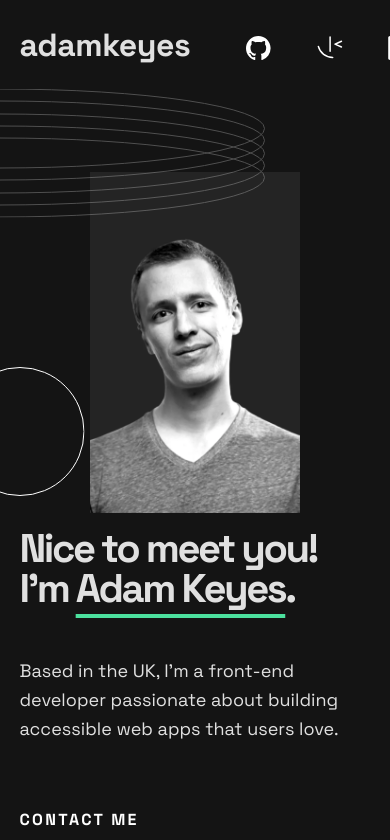
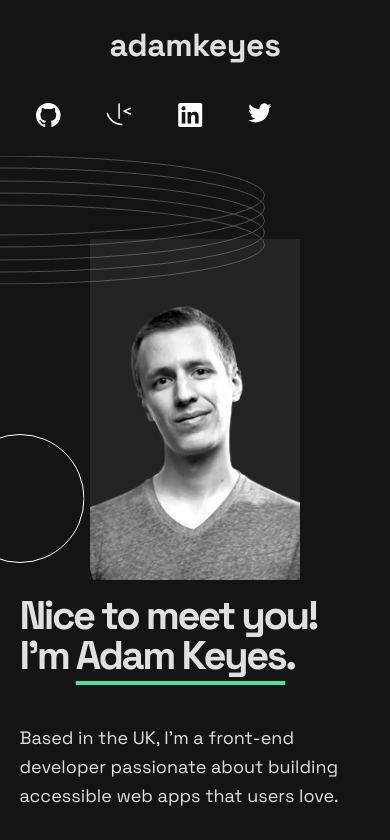
Before and after one commit to barryhanna/fem-single-page-developer-portfolio, a React (Vite) app: page / in a window 390 px wide. Shown: the top 840 px of the page. Built offline with nearby package versions, Linux system fonts and the light colour scheme.

Commit message:
Make navbar collapse on smaller screens

```diff
--- a/src/components/NameLogo.jsx
+++ b/src/components/NameLogo.jsx
@@ -1,7 +1,11 @@
 import React from 'react';
 import { NameContext } from './NameProvider';
 
-export default function NameLogo() {
+export default function NameLogo({ ...delegated }) {
   const { name } = React.useContext(NameContext);
-  return <p className="name-logo">{name.split(' ').join('').toLowerCase()}</p>;
+  return (
+    <p {...delegated} className="name-logo">
+      {name.split(' ').join('').toLowerCase()}
+    </p>
+  );
 }
--- a/src/components/Navbar.jsx
+++ b/src/components/Navbar.jsx
@@ -4,9 +4,9 @@ import SocialLinks from './SocialLinks';
 
 export default function Navbar() {
   return (
-    <div className="navbar">
-      <NameLogo />
-      <SocialLinks />
+    <div className="navbar columns">
+      <NameLogo className="col-left" />
+      <SocialLinks className="col-right" />
     </div>
   );
 }
--- a/src/components/SocialLinks.jsx
+++ b/src/components/SocialLinks.jsx
@@ -4,9 +4,9 @@ import FrontendMentorIcon from '../components/icons/FrontendMentorIcon';
 import LinkedInIcon from '../components/icons/LinkedInIcon';
 import TwitterIcon from '../components/icons/TwitterIcon';
 
-export default function SocialLinks() {
+export default function SocialLinks({ ...delegated }) {
   return (
-    <nav className="social-links">
+    <nav {...delegated} className="social-links">
       <ul role="list">
         <li>
           <a href="#">
--- a/src/index.css
+++ b/src/index.css
@@ -200,6 +200,7 @@ button:hover {
 
 .social-links ul {
   gap: 0.75em;
+  padding-left: 0;
   color: var(--clr-white);
   fill: var(--clr-white);
   transition: fill 200ms ease-in;
@@ -298,7 +299,7 @@ button:hover {
   position: absolute;
   inset: 0;
   background-color: rgba(0, 0, 0, 0.75);
-  transition: transform 250ms ease-in, opacity 250ms ease-in;
+  transition: transform 250ms ease-in-out, opacity 250ms ease-in-out;
   transform: translateY(100%);
   opacity: 0;
 }
@@ -316,7 +317,7 @@ button:hover {
 .project-item-image:hover .project-item-image__overlay {
   transform: translateY(0);
   opacity: 1;
-  transition: transform 250ms ease-in, opacity 250ms ease-in;
+  transition: transform 250ms ease-in-out, opacity 250ms ease-in-out;
 }
 
 .project-title {
@@ -444,9 +445,17 @@ form button {
 }
 
 @media screen and (max-width: 600px) {
+  .navbar {
+    text-align: center;
+  }
+
   .columns {
     gap: 1rem;
     flex-direction: column;
+  }
+
+  .col-right {
+    margin-left: 0;
   }
 
   .columns.columns-reverse {
```
